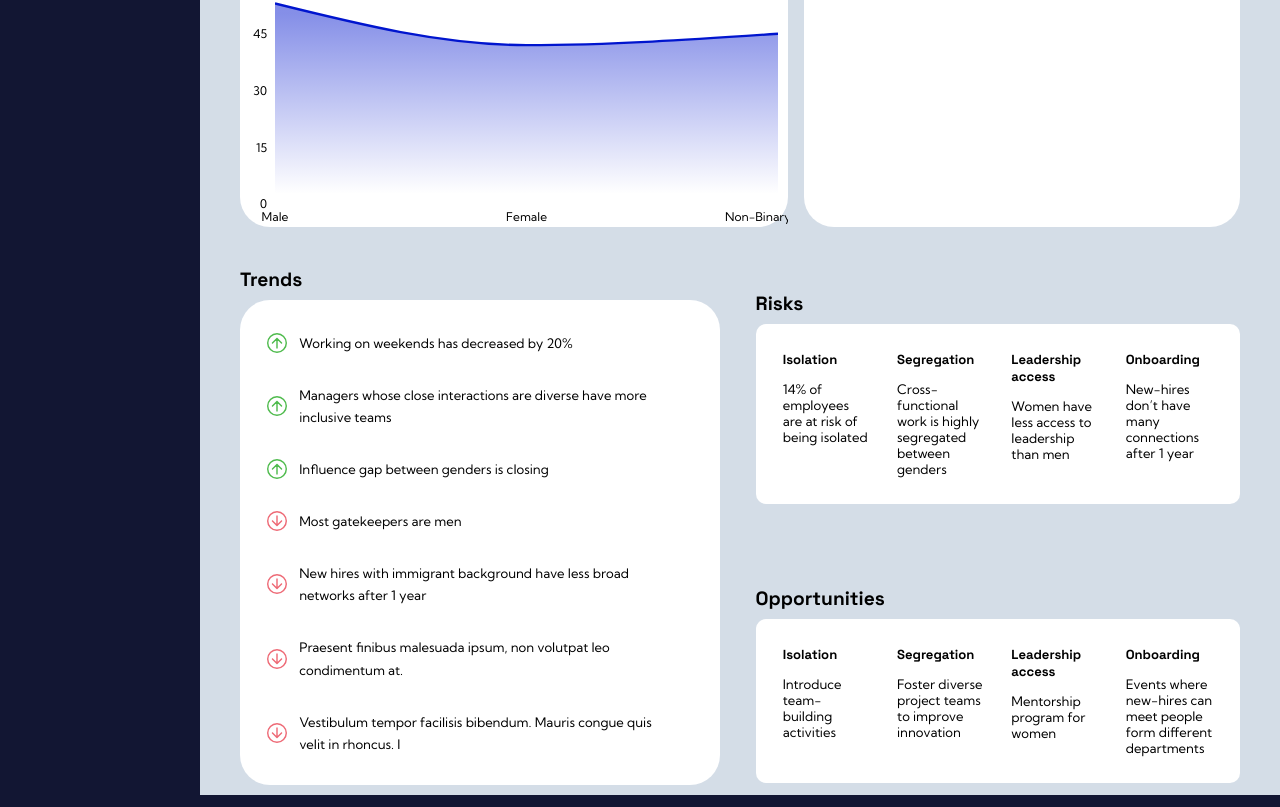
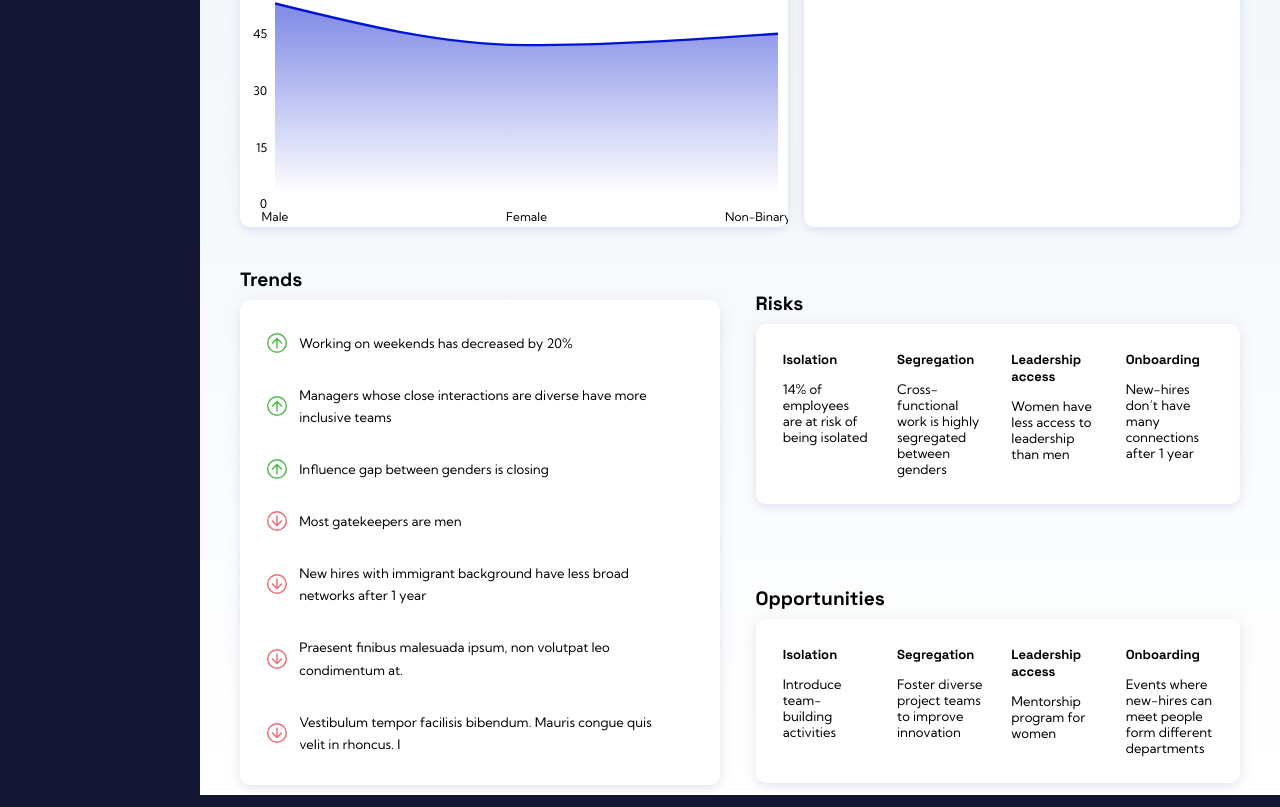
Before and after one commit to JTKsson/jolint-dashboard, a Next.js app: page / in a window 1280 px wide. Shown: the part 898-1705 px from the top of the page. Built offline with nearby package versions, Linux system fonts and the light colour scheme.

Commit message:
Add drop and box shaddows to cards. Change card border radius. Set linear gradient on dashboard background.

```diff
--- a/src/app/components/Frame/Frame.jsx
+++ b/src/app/components/Frame/Frame.jsx
@@ -26,6 +26,7 @@ export default function Frame() {
   }, [])
 
   return (
+    <div className={styles.gridFrame}>
     <div className={styles.gridContainer}>
       <div className={styles.rowOne}>
         <GridItem className={styles.frame75}>
@@ -63,5 +64,6 @@ export default function Frame() {
         </div>
       </div>
     </div>
+    </div>
   )
 }
--- a/src/app/components/Frame/frame.module.css
+++ b/src/app/components/Frame/frame.module.css
@@ -1,5 +1,8 @@
+.gridFrame{
+  background-color: #fff;
+}
 .gridContainer {
-  background-color: var(--background-color-light-blue);
+  background: linear-gradient(180deg, #E6EFF7 0%, rgba(230, 239, 247, 0.00) 100%);
   display: flex;
   flex-direction: column;
   padding: 2rem;
@@ -54,12 +57,15 @@
 .frame33,
 .leftBox {
   background-color: white;
-  border-radius: 30px;
+  border-radius: 10px;
   margin: 0.5rem;
-  -webkit-border-radius: 30px;
-  -moz-border-radius: 30px;
-  -ms-border-radius: 30px;
-  -o-border-radius: 30px;
+  -webkit-border-radius: 10px;
+  -moz-border-radius: 10px;
+  -ms-border-radius: 10px;
+  -o-border-radius: 10px;
+  filter: drop-shadow(0px 4px 4px rgba(0, 21, 206, 0.07));
+  box-shadow: 0px 0px 18px 3px rgba(0, 0, 0, 0.04);
+
 }
 
 @media (max-width: 768px) {
--- a/src/app/components/OpptsCard/opptsCard.module.css
+++ b/src/app/components/OpptsCard/opptsCard.module.css
@@ -10,6 +10,9 @@
     padding: 1.7rem;
     grid-gap: 1.7rem;
     margin: 0.5rem;
+    filter: drop-shadow(0px 4px 4px rgba(0, 21, 206, 0.07));
+    box-shadow: 0px 0px 18px 3px rgba(0, 0, 0, 0.04);
+
   }
 
   .title {
--- a/src/app/components/RisksCard/risksCard.module.css
+++ b/src/app/components/RisksCard/risksCard.module.css
@@ -10,6 +10,10 @@
   padding: 1.7rem;
   grid-gap: 1.7rem;
   margin: 0.5rem;
+  filter: drop-shadow(0px 4px 4px rgba(0, 21, 206, 0.07));
+  box-shadow: 0px 0px 18px 3px rgba(0, 0, 0, 0.04);
+
+
 }
 
 .title {
```
